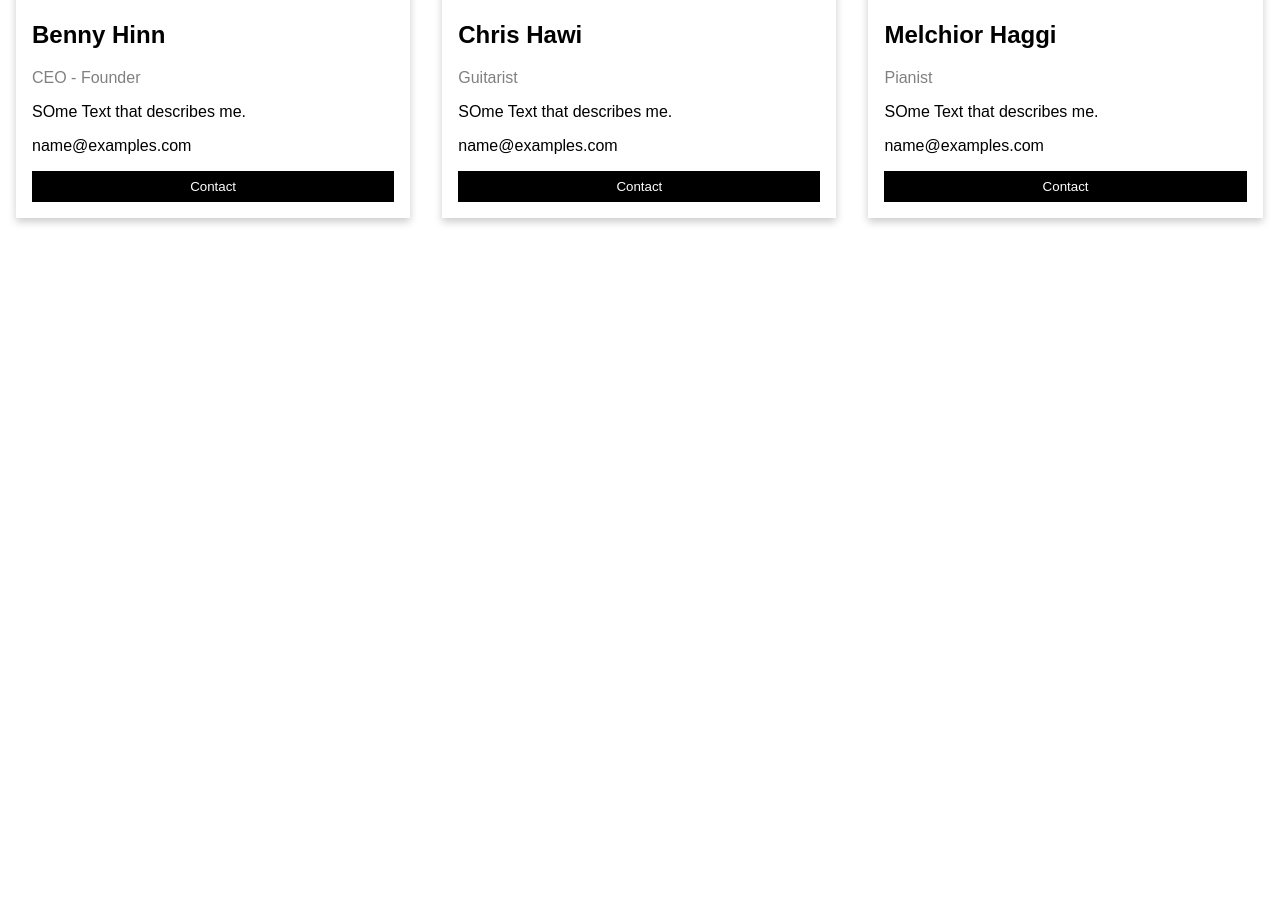
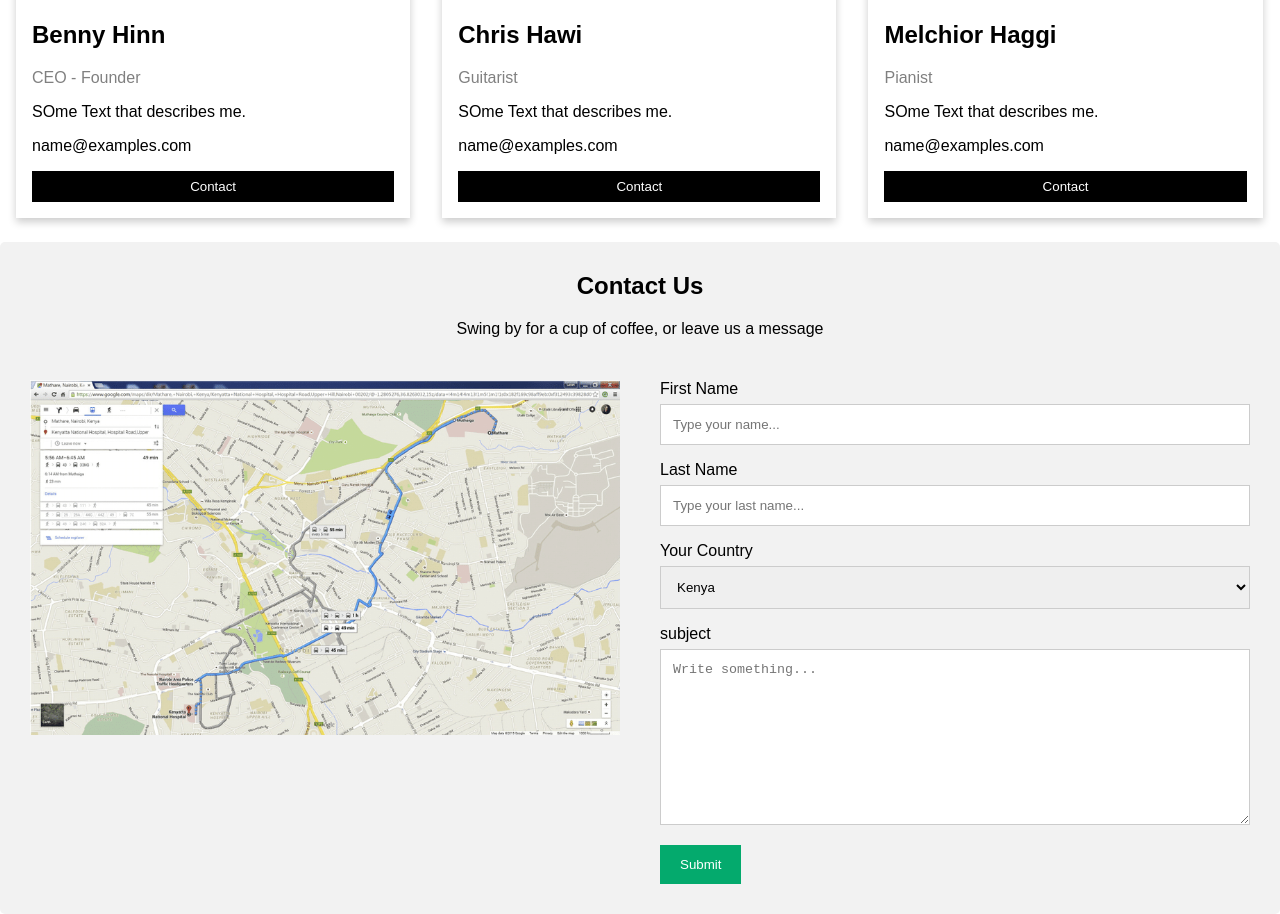
Before and after one commit to coderbenny/portfolio, a plain HTML site: page index.html in a window 1280 px wide. Shown: the part 1036-1950 px from the top of the page. Before the commit the page ends 1278 px from the top, so only its background shows below. Drawn offline with Linux system fonts and the light colour scheme.

Commit message:
created contact form

```diff
--- a/index.html
+++ b/index.html
@@ -74,7 +74,35 @@
     <!--Work Experience-->
 
     <!--Contact-->
-
+    <div class="contacts-container">
+        <div style="text-align: center;">
+        <h2>Contact Us</h2>
+        <p>Swing by for a cup of coffee, or leave us a message</p>
+        </div>
+        <div class="row-1">
+            <div class="column-1">
+                <img src="./assets/gmap.png" alt="map" style="width: 100%">
+            </div>
+            <div class="column-1">
+                <form action="">
+                    <label for="fname">First Name</label>
+                    <input type="text" id="fname" name="firstname" placeholder="Type your name..." required>
+                    <label for="lname">Last Name</label>
+                    <input type="text" id="lname" name="lastname" placeholder="Type your last name..." required>
+                    <label for="country">Your Country</label>
+                    <select name="country" id="country">
+                        <option value="kenya">Kenya</option>
+                        <option value="uganda">Uganda</option>
+                        <option value="tanzania">Tanzania</option>
+                        <option value="rwanda">Rwanda</option>
+                    </select>
+                    <label for="subject">subject</label>
+                    <textarea name="subject" id="subject" placeholder="Write something..." cols="30" rows="10"></textarea>
+                    <input type="submit" calue="Submit">
+                </form>
+            </div>
+        </div>
+    </div>
     <!--Footer-->
 </body>
 </html>
--- a/style.css
+++ b/style.css
@@ -107,3 +107,50 @@ body{
       display: block;
     }
   }
+
+input[type=text], select, textarea{
+    width: 100%;
+    padding: 12px;
+    border: 1px solid #ccc;
+    margin-top: 6px;
+    margin-bottom: 16px;
+    resize: vertical;
+}
+
+input[type=submit]{
+    background-color: #04AA6D;
+    color: white;
+    padding: 12px 20px;
+    border: none;
+    cursor:pointer;
+}
+
+input[type=submit]:hover{
+    background-color: #45a049;
+}
+
+.contacts-container{
+    border-radius: 5px;
+    background-color: #f2f2f2;
+    padding: 10px;
+}
+
+.column-1{
+    float: left;
+    width: 50%;
+    margin-top: 6px;
+    padding: 20px;
+}
+
+.row-1::after{
+    content: "";
+    display: table;
+    clear: both;
+}
+
+@media screen and (max-width: 650px) {
+    .column, input[type=submit] {
+      width: 100%;
+      margin-top: 0;
+    }
+  }
```
Also changed, not shown: assets/gmap.png (added).
